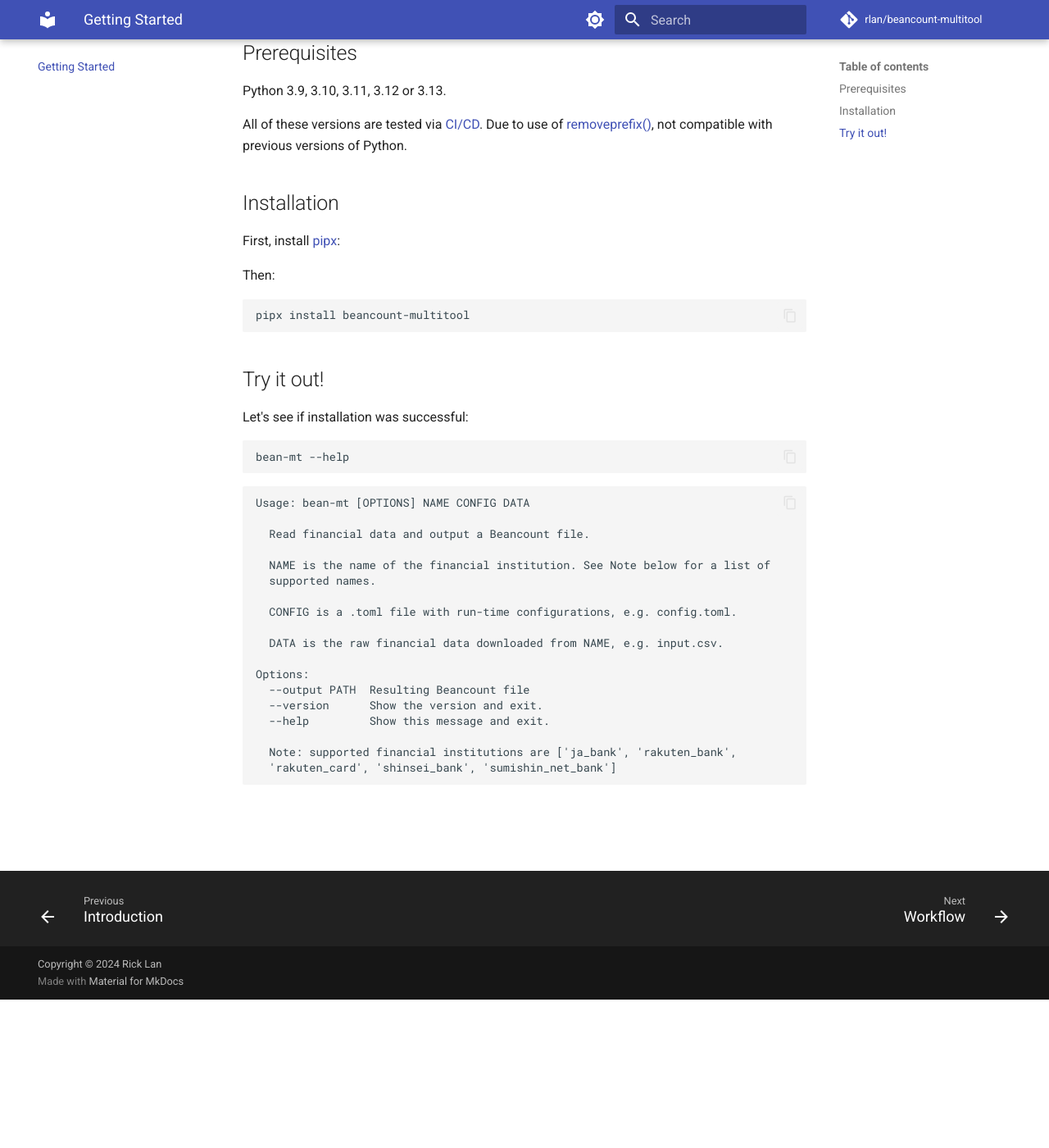
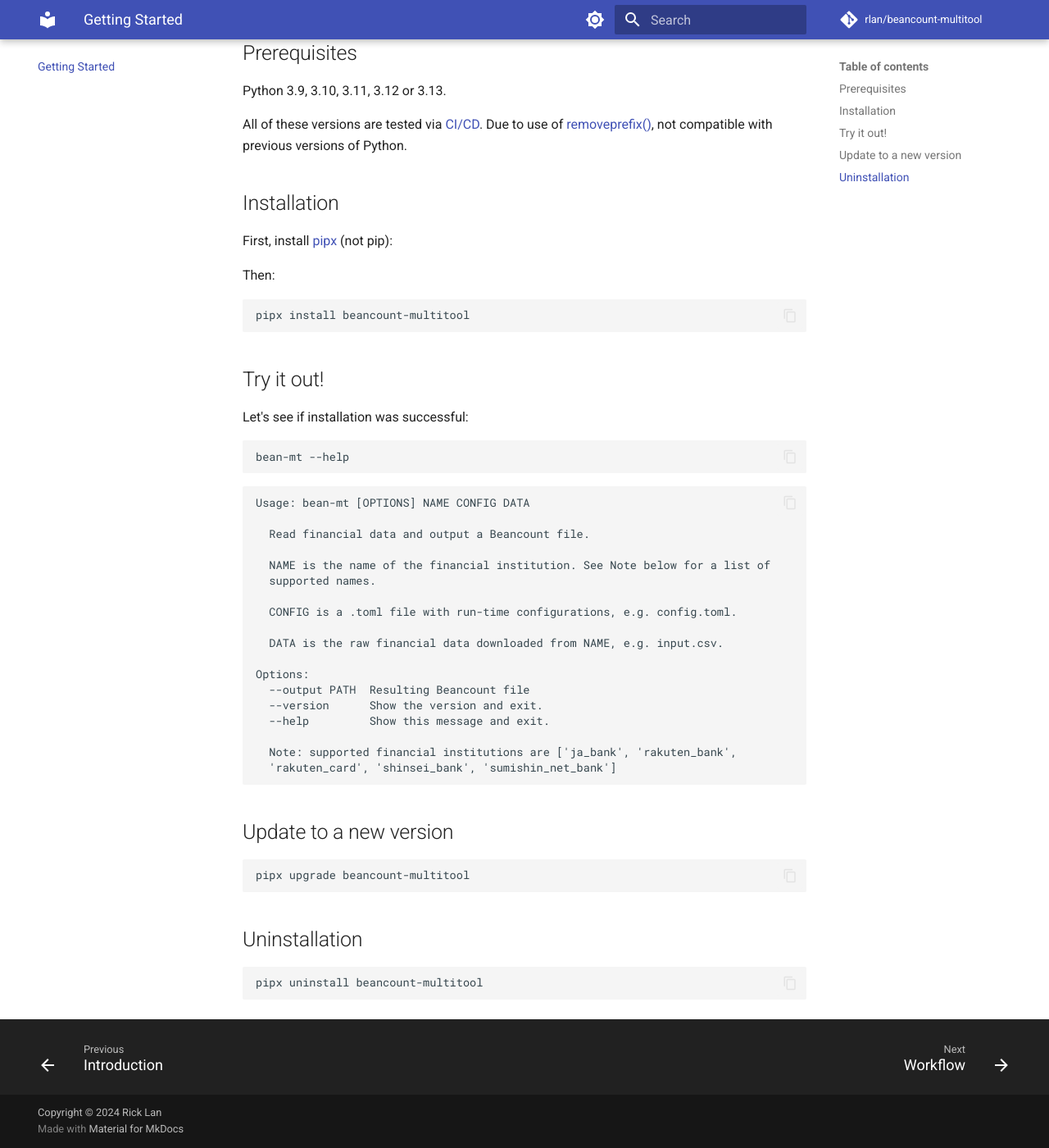
Before and after one commit to rlan/beancount-multitool, an MkDocs documentation site: the page built from docs/getting-started/index.md, in a window 1280 px wide and 1400 px high, scrolled down 181 px. Shown: the whole window at 82% size. Built offline with MkDocs 1.6.1 and Material for MkDocs 9.7.7, drawn with Linux system fonts in a browser that asks for light colours; comment, search, counter and statistics services are not loaded.

Commit message:
Update docs

````diff
--- a/docs/getting-started/index.md
+++ b/docs/getting-started/index.md
@@ -8,7 +8,7 @@ All of these versions are tested via [CI/CD]. Due to use of [removeprefix()], no
 
 ## Installation
 
-First, install [pipx]:
+First, install [pipx] (not pip):
 
 Then:
 
@@ -45,6 +45,17 @@ Options:
   'rakuten_card', 'shinsei_bank', 'sumishin_net_bank']
 ```
 
+## Update to a new version
+
+```sh
+pipx upgrade beancount-multitool
+```
+
+## Uninstallation
+
+```sh
+pipx uninstall beancount-multitool
+```
 
 [removeprefix()]: https://docs.python.org/3/library/stdtypes.html#str.removeprefix
 [CI/CD]: https://github.com/rlan/beancount-multitool/actions/workflows/tests.yml
````
